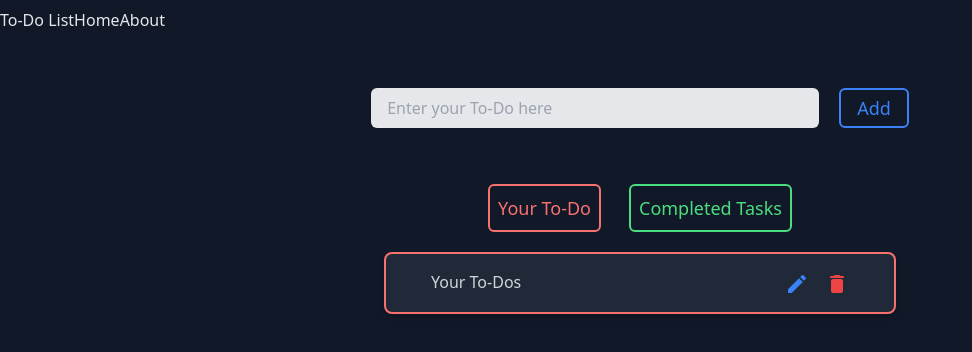
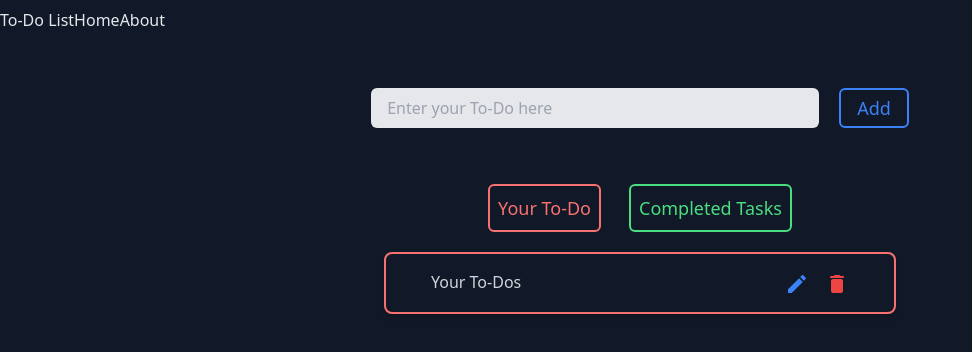
Before and after one commit to derangee/To-Do-List, a Next.js app in the folder client/: page / in a window 1280 px wide. Shown: the top 352 px of the page, without its empty margins (0-972 px from the left). Built offline with nearby package versions, Linux system fonts and the light colour scheme.

Commit message:
Update page.js

```diff
--- a/client/app/page.js
+++ b/client/app/page.js
@@ -35,7 +35,7 @@ export default function Home() {
 
 
       <div className="flex justify-center">
-        <div className="container mt-5 p-4 flex justify-center rounded-lg border-2 border-red-400 bg-gray-800 w-[40vw] shadow-md gap-2">
+        <div className="container mt-5 p-4 flex justify-center rounded-lg border-2 border-red-400 w-[40vw] shadow-md gap-2">
         <span className="text-gray-300 w-[70%] break-words">Your To-Dos</span>
         <div className="flex ml-[1vw] gap-4">
         <button onClick={handleedit} ><EditIcon className="text-blue-500"></EditIcon> </button>
```
